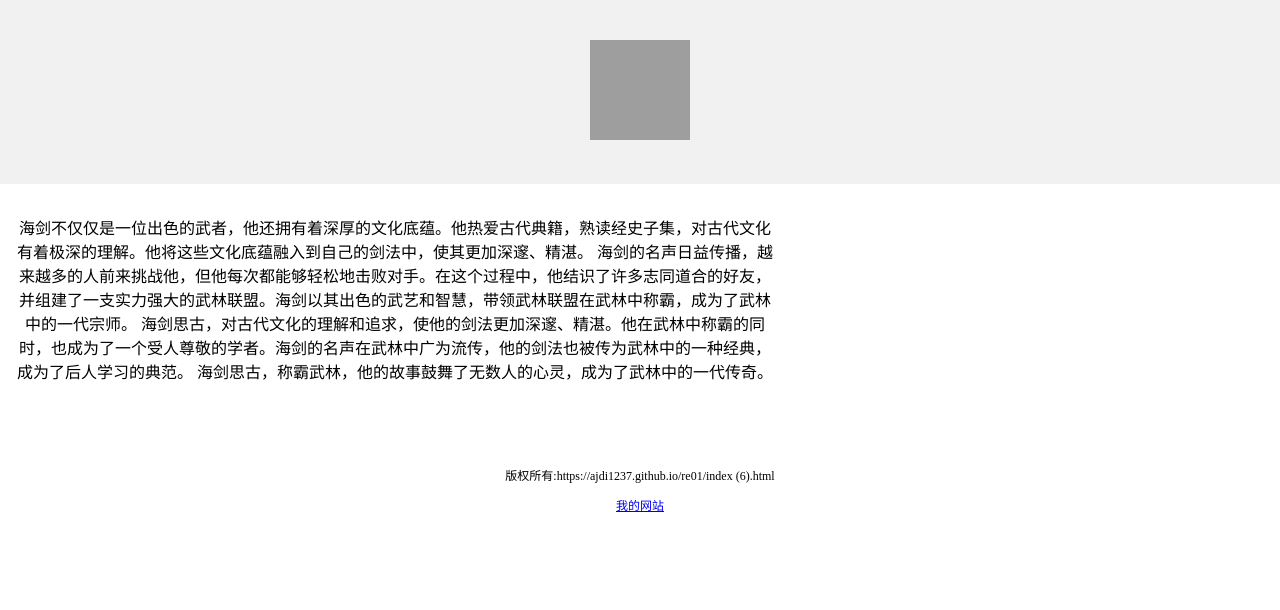
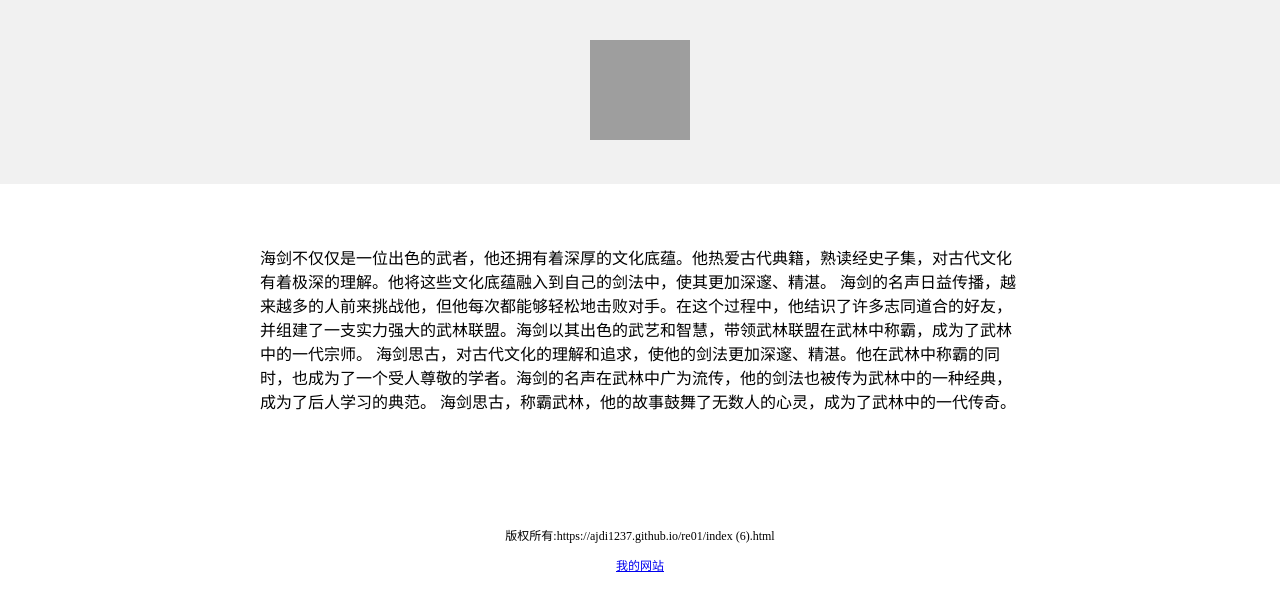
Before and after one commit to ajdi1237/re01, a plain HTML site: page index (6).html in a window 1280 px wide. Drawn offline with Linux system fonts and the light colour scheme; grey boxes are pictures that could not be loaded.

Commit message:
Update index (6).html

```diff
--- a/index (6).html
+++ b/index (6).html
@@ -15,10 +15,9 @@
       </div>
       <div style="
       max-width: 760px;
-      margin: 30px autp;
+      margin: 30px auto;
       padding: 15px;
       line-hight: 1.7;
-      text-align: center;
       ">
       <p>海剑不仅仅是一位出色的武者，他还拥有着深厚的文化底蕴。他热爱古代典籍，熟读经史子集，对古代文化有着极深的理解。他将这些文化底蕴融入到自己的剑法中，使其更加深邃、精湛。
         海剑的名声日益传播，越来越多的人前来挑战他，但他每次都能够轻松地击败对手。在这个过程中，他结识了许多志同道合的好友，并组建了一支实力强大的武林联盟。海剑以其出色的武艺和智慧，带领武林联盟在武林中称霸，成为了武林中的一代宗师。
```
